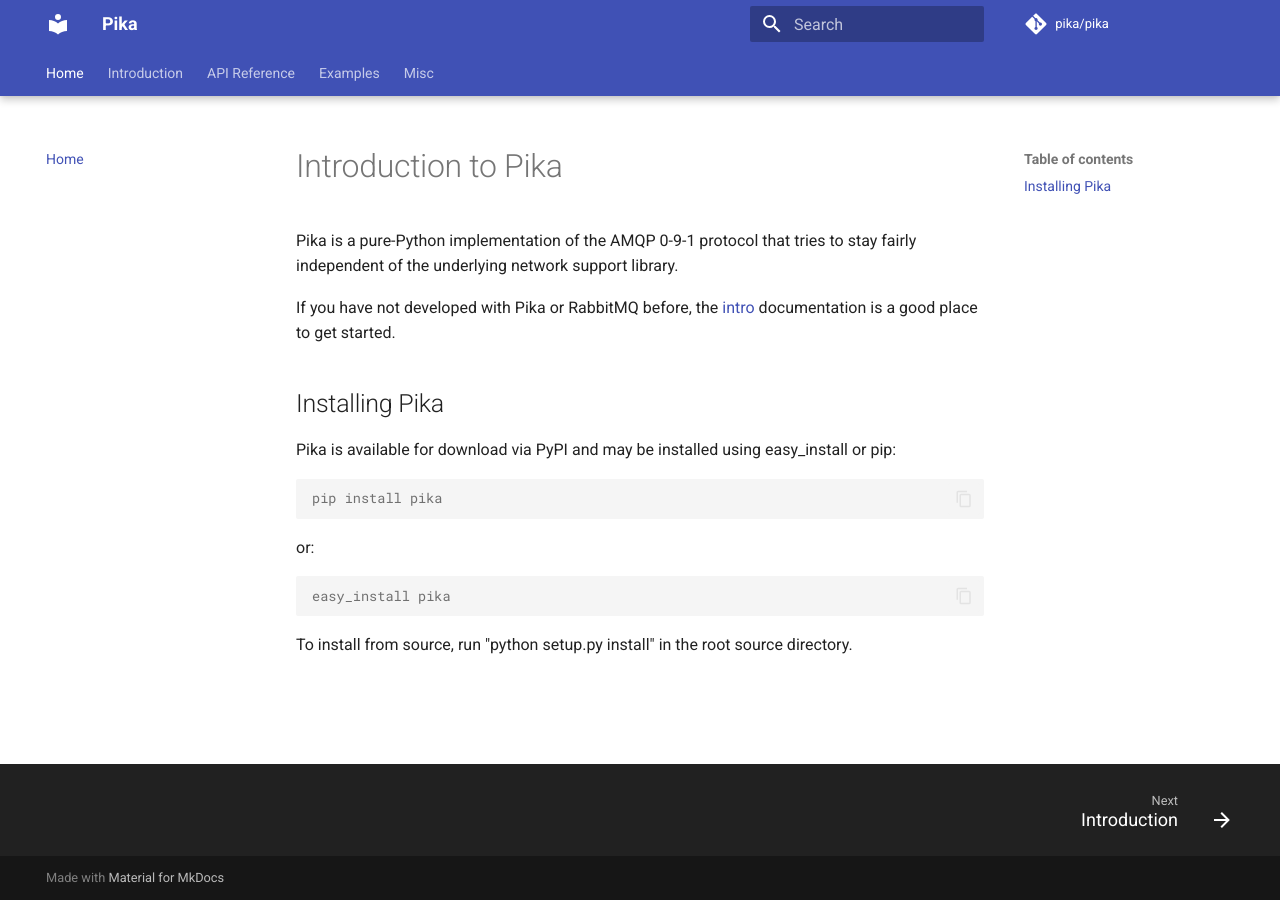
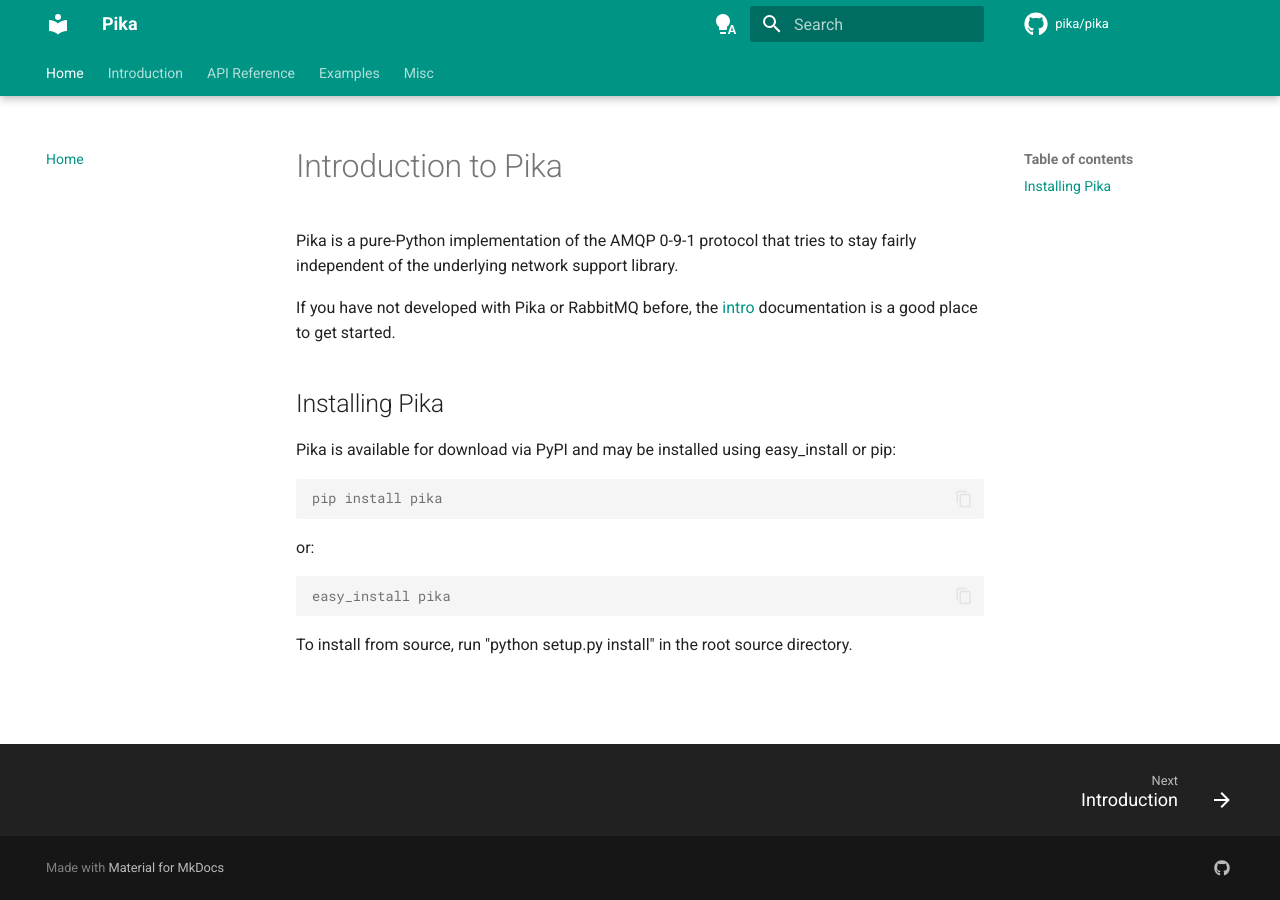
Before and after one commit to pika/pika, an MkDocs documentation site: the page built from docs/index.md, in a window 1280 px wide. Built offline with MkDocs 1.6.1 and Material for MkDocs 9.7.7, drawn with Linux system fonts in a browser that asks for light colours; comment, search, counter and statistics services are not loaded; the version menu is left out.

Commit message:
Enhance MkDocs configuration with modern visuals, improved theme options, and new CSS for symbol badges

```diff
--- /dev/null
+++ b/docs/css/mkdocstrings.css
@@ -0,0 +1,83 @@
+/* Symbol kind badges (class, function, method, …) — see
+   https://mkdocstrings.github.io/python/usage/customization/ */
+
+[data-md-color-scheme='default'] {
+  --doc-symbol-parameter-fg-color: #df50af;
+  --doc-symbol-type_parameter-fg-color: #df50af;
+  --doc-symbol-attribute-fg-color: #0079ff;
+  --doc-symbol-function-fg-color: #00dfa2;
+  --doc-symbol-method-fg-color: #00dfa2;
+  --doc-symbol-class-fg-color: #d1b619;
+  --doc-symbol-type_alias-fg-color: #d1b619;
+  --doc-symbol-module-fg-color: #ff0060;
+
+  --doc-symbol-parameter-bg-color: #df50af1a;
+  --doc-symbol-type_parameter-bg-color: #df50af1a;
+  --doc-symbol-attribute-bg-color: #0079ff1a;
+  --doc-symbol-function-bg-color: #00dfa21a;
+  --doc-symbol-method-bg-color: #00dfa21a;
+  --doc-symbol-class-bg-color: #d1b6191a;
+  --doc-symbol-type_alias-bg-color: #d1b6191a;
+  --doc-symbol-module-bg-color: #ff00601a;
+}
+
+[data-md-color-scheme='slate'] {
+  --doc-symbol-parameter-fg-color: #ffa8cc;
+  --doc-symbol-type_parameter-fg-color: #ffa8cc;
+  --doc-symbol-attribute-fg-color: #963fb8;
+  --doc-symbol-function-fg-color: #6d67e4;
+  --doc-symbol-method-fg-color: #6d67e4;
+  --doc-symbol-class-fg-color: #46c2cb;
+  --doc-symbol-type_alias-fg-color: #46c2cb;
+  --doc-symbol-module-fg-color: #f2f7a1;
+
+  --doc-symbol-parameter-bg-color: #ffa8cc1a;
+  --doc-symbol-type_parameter-bg-color: #ffa8cc1a;
+  --doc-symbol-attribute-bg-color: #963fb81a;
+  --doc-symbol-function-bg-color: #6d67e41a;
+  --doc-symbol-method-bg-color: #6d67e41a;
+  --doc-symbol-class-bg-color: #46c2cb1a;
+  --doc-symbol-type_alias-bg-color: #46c2cb1a;
+  --doc-symbol-module-bg-color: #f2f7a11a;
+}
+
+/* Signature syntax highlighting aligned with Material code colors */
+.doc-signature .o {
+  color: var(--md-code-hl-special-color);
+}
+
+.doc-signature .kc {
+  color: var(--md-code-hl-constant-color);
+}
+
+.doc-signature .n > a[href^='https://docs.python.org/'][href*='/functions.html#'],
+.doc-signature .n > a[href^='https://docs.python.org/'][href*='/stdtypes.html#'] {
+  color: var(--md-code-hl-constant-color);
+}
+
+/* Nested API sections */
+div.doc-contents:not(.first) {
+  padding-left: 25px;
+  border-left: 0.05rem solid var(--md-typeset-table-color);
+}
+
+/*
+ * Class attributes (constants, simple assigns): with separate_signature,
+ * mkdocstrings renders `NAME = value` in the same full code panel as
+ * methods. That looks huge for one-line ints/strings. Tone it down without
+ * changing function/method blocks.
+ */
+.doc-attribute .doc-signature {
+  font-size: 0.8rem;
+  line-height: 1.35;
+}
+
+.doc-attribute .doc-signature pre {
+  margin-top: 0.35rem;
+  margin-bottom: 0.5rem;
+  padding: 0.45rem 0.65rem;
+}
+
+.doc-attribute .doc-heading {
+  margin-bottom: 0.15rem;
+}
--- a/mkdocs.yml
+++ b/mkdocs.yml
@@ -9,9 +9,34 @@ site_dir: site
 
 theme:
   name: material
+
+  # Added modern visuals
+  favicon: assets/favicon.png
+  icon:
+    repo: fontawesome/brands/github
+
+  palette:
+    - media: "(prefers-color-scheme)"
+      toggle:
+        icon: material/lightbulb-auto
+        name: Switch to light mode
+    - media: "(prefers-color-scheme: light)"
+      scheme: default
+      primary: teal
+      accent: amber
+      toggle:
+        icon: material/lightbulb
+        name: Switch to dark mode
+    - media: "(prefers-color-scheme: dark)"
+      scheme: slate
+      primary: teal
+      accent: amber
+      toggle:
+        icon: material/lightbulb-outline
+        name: Switch to system preference
+
   features:
     - content.code.copy
-    - navigation.sections
     - content.code.annotate
     - content.footnote.tooltips
     - content.tabs.link
@@ -22,6 +47,7 @@ theme:
     - navigation.instant.prefetch
     - navigation.instant.progress
     - navigation.path
+    # removed navigation.sections for cleaner FastAPI-style nav
     - navigation.tabs
     - navigation.tabs.sticky
     - navigation.top
@@ -34,29 +60,43 @@ theme:
 plugins:
   - search
   - mkdocstrings:
-      default_handler: python
       handlers:
         python:
-          paths:
-            - .
           options:
             docstring_style: sphinx
+            docstring_section_style: spacy
+            show_source: true
             show_root_full_path: false
-            show_source: true
+            show_bases: true
+            show_signature_annotations: true
+            separate_signature: true
+            show_root_heading: true
+            # Colored class / function / method badges (FastAPI-style API pages)
+            show_symbol_type_heading: true
+            show_symbol_type_toc: true
+            signature_crossrefs: true
 
 markdown_extensions:
   - admonition
   - footnotes
   - toc:
       permalink: true
-  - pymdownx.highlight
+  - pymdownx.highlight:
+      line_spans: __span
+      linenums_style: pymdownx-inline
   - pymdownx.snippets:
       base_path: .
   - pymdownx.superfences
 
+extra_css:
+  - css/mkdocstrings.css
+
 extra:
   version:
     provider: mike
+  social:
+    - icon: fontawesome/brands/github
+      link: https://github.com/pika/pika
 
 nav:
   - Home: index.md
@@ -98,5 +138,5 @@ nav:
       - Heartbeat and Blocked Timeouts: examples/heartbeat_and_blocked_timeouts.md
       - Direct Reply-To: examples/direct_reply_to.md
   - Misc:
-    - FAQ: faq.md
-    - Contributors: contributors.md
+      - FAQ: faq.md
+      - Contributors: contributors.md
```
